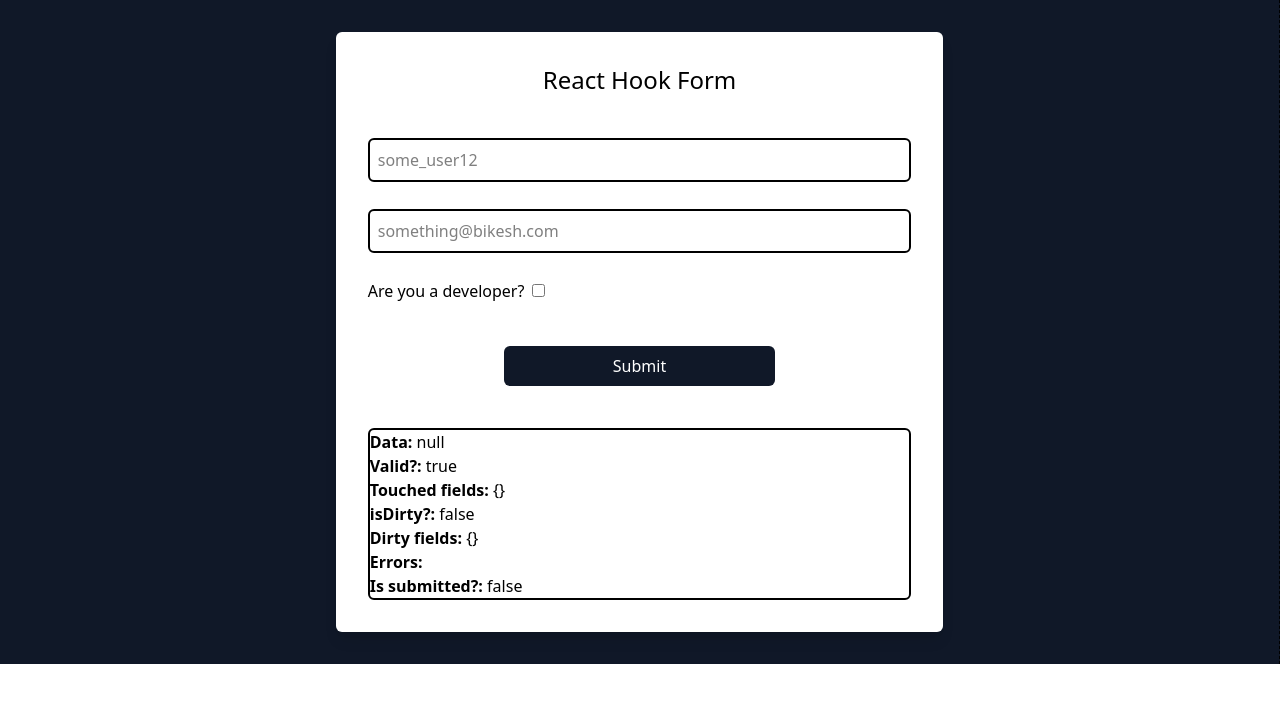
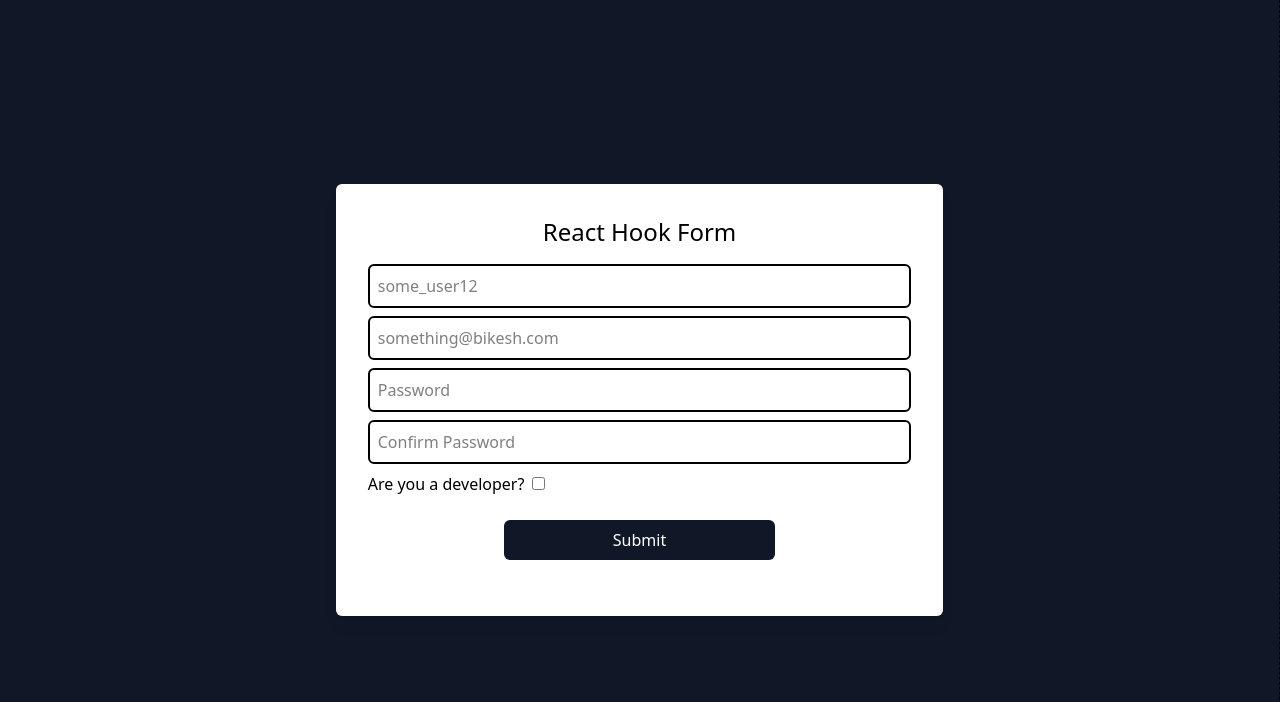
Before and after one commit to bikeshresthaa/react-hook-form, a React (Vite) app: page / in a window 1280 px wide. Shown: the top 702 px of the page. Built offline with nearby package versions, Linux system fonts and the light colour scheme.

Commit message:
Add validation with zod

```diff
--- a/components/Form.tsx
+++ b/components/Form.tsx
@@ -3,33 +3,30 @@ import { useForm } from "react-hook-form";
 import type { SubmitHandler } from "react-hook-form";
 import FormField from "./FormField";
 import type { FormData } from "../types";
-
+import { UserSchema } from "../types";
+import { zodResolver } from "@hookform/resolvers/zod";
 
 
 function SimpleInput() {
-  const { register, handleSubmit, formState: { touchedFields, isDirty, isValid, isSubmitted, dirtyFields, errors }, watch } = useForm<FormData>({
-    defaultValues: {
-      userName: "",
-      email: "",
-      isDeveloper: false,
-      exp_yrs: undefined,
-    },
+  const { register, handleSubmit, formState: { errors, isValid, isSubmitted }, watch, } = useForm<FormData>({
+    resolver: zodResolver(UserSchema),
   });
   const [data, setData] = useState<FormData | null>(null);
   const watchIsDeveloper = watch("isDeveloper");
 
   const onSubmit: SubmitHandler<FormData> = (values) => {
     setData(values);
+    console.log(data);
   }
 
 
   return (
-    <div className="w-full flex justify-center items-center bg-gray-900 p-8 border-r border-dashed">
-      <div className="w-1/2 shadow-lg rounded-md bg-white p-8 flex flex-col" style={{height:'600px'}}>
+    <div className="min-h-screen flex justify-center items-center bg-gray-900 p-8 border-r border-dashed">
+      <div className="w-1/2 shadow-lg rounded-md bg-white p-8 flex flex-col justify-evenly">
         <h2 className="text-center font-medium text-2xl mb-4">
           React Hook Form
         </h2>
-        <form onSubmit={handleSubmit(onSubmit)} className="flex flex-1 flex-col justify-evenly">
+        <form onSubmit={handleSubmit(onSubmit)} className="flex flex-1 flex-col gap-2">
           <FormField
             type="userName"
             placeholder="some_user12"
@@ -47,6 +44,24 @@ function SimpleInput() {
             register={register}
             style="border-2 outline-none p-2 rounded-md"
             error={errors.email}
+          />
+
+          <FormField
+            type="password"
+            placeholder="Password"
+            name="password"
+            style="border-2 outline-none p-2 rounded-md"
+            register={register}
+            error={errors.password}
+          />
+
+          <FormField
+            type="password"
+            placeholder="Confirm Password"
+            name="confirmPassword"
+            style="border-2 outline-none p-2 rounded-md"
+            register={register}
+            error={errors.confirmPassword}
           />
 
           <div>
@@ -68,6 +83,7 @@ function SimpleInput() {
                   name="exp_yrs"
                   register={register}
                   error={errors.exp_yrs}
+                  valueAsNumber
                 />
               </div>
               : null
@@ -78,16 +94,9 @@ function SimpleInput() {
           <button className="flex justify-center p-2 rounded-md w-1/2 self-center bg-gray-900 text-white hover:bg-gray-800 m-4" type="submit">
             <span>Submit</span>
           </button>
+          <p className="flex justify-center self-center">{!isValid && isSubmitted && <span className="text-red-700">INVALID INPUT!</span>}</p>
         </form>
-        <div className="border-2 rounded-md outline-none">
-          <p><strong>Data: </strong> {JSON.stringify(data)}</p>
-          <p><strong>Valid?: </strong> {JSON.stringify(isValid)}</p>
-          <p><strong>Touched fields: </strong> {JSON.stringify(touchedFields)}</p>
-          <p><strong>isDirty?: </strong> {JSON.stringify(isDirty)}</p>
-          <p><strong>Dirty fields: </strong> {JSON.stringify(dirtyFields)}</p>
-          <p><strong>Errors: </strong> {JSON.stringify(errors?.email?.message)}</p>
-          <p><strong>Is submitted?: </strong> {JSON.stringify(isSubmitted)}</p>
-        </div>
+
       </div>
     </div>
   )
--- a/components/FormField.tsx
+++ b/components/FormField.tsx
@@ -7,10 +7,11 @@ const FormField: React.FC<FormFieldProps> = ({
   name,
   register,
   error,
+  valueAsNumber,
   style,
 }) => (
   <>
-    <input type={type} className={style} placeholder={placeholder} {...register(name)} />
+    <input type={type} className={style} placeholder={placeholder} {...register(name, {valueAsNumber})} />
     { error && <span className="text-red-700">{error.message}</span>}
   </>
 )
--- a/package.json
+++ b/package.json
@@ -10,10 +10,12 @@
     "preview": "vite preview"
   },
   "dependencies": {
+    "@hookform/resolvers": "^5.2.2",
     "@tailwindcss/vite": "^4.1.18",
     "react": "^19.2.0",
     "react-dom": "^19.2.0",
-    "react-hook-form": "^7.71.1"
+    "react-hook-form": "^7.71.1",
+    "zod": "^4.3.6"
   },
   "devDependencies": {
     "@eslint/js": "^9.39.1",
--- a/types.ts
+++ b/types.ts
@@ -1,11 +1,27 @@
 import type { FieldError, UseFormRegister } from "react-hook-form";
+import { z } from "zod";
 
-export type FormData = {
-  email: string;
-  userName: string;
-  isDeveloper: boolean;
-  exp_yrs: number;
-}
+export const UserSchema = z
+  .object({
+    email: z.email(),
+    userName: z.string(),
+    isDeveloper: z.boolean(),
+    exp_yrs: z
+      .number()
+      .min(1)
+      .max(10),
+    password: z
+      .string()
+      .min(8, { message: "Password too short!"})
+      .max(12, { message: "Password too long!" }),
+    confirmPassword: z.string(),
+  })
+  .refine((data) => data.password === data.confirmPassword, {
+    message: "Passwords do not match",
+    path: ["confirmPassword"]
+  });
+
+export type FormData = z.infer<typeof UserSchema>
 
 export type FormFieldProps = {
   type: string;
@@ -14,6 +30,7 @@ export type FormFieldProps = {
   register: UseFormRegister<FormData>;
   error?: FieldError | undefined;
   style?: string | undefined;
+  valueAsNumber?: boolean;
 }
 
 
@@ -22,3 +39,5 @@ export type ValidFieldNames =
   | "userName"
   | "isDeveloper"
   | "exp_yrs"
+  | "password"
+  | "confirmPassword"
```
Also changed, not shown: 1 other file (tests, documents, lock files or other folders).
